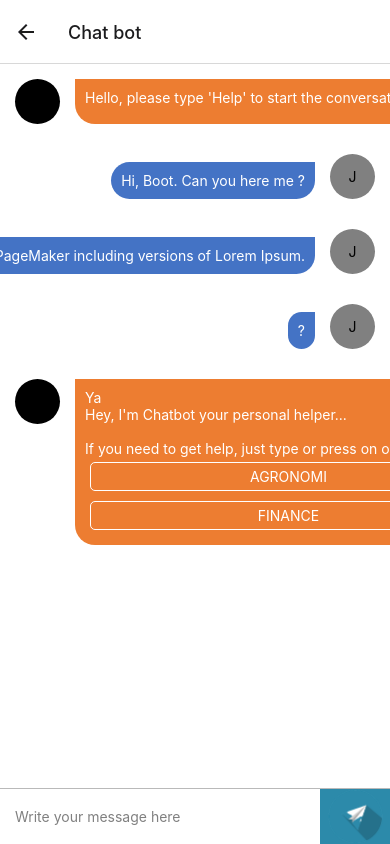
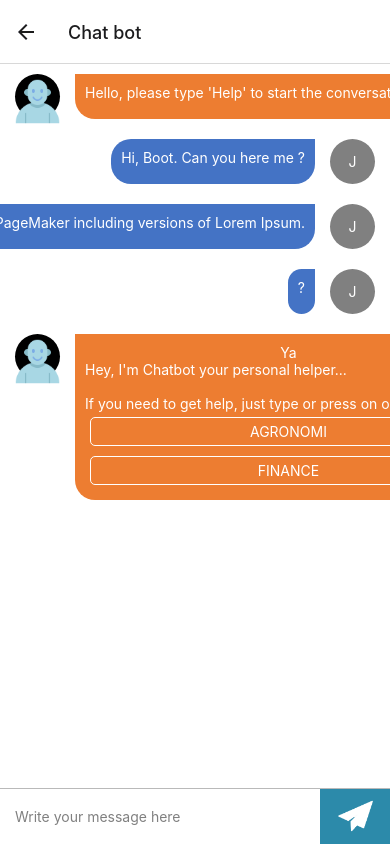
Before and after one commit to dwi2001/chatbot, a React Native app: screen /ChatBot in a window 390 px wide. Built offline with nearby package versions, Linux system fonts and the light colour scheme.

Commit message:
init chat

```diff
--- a/src/Component/ChatItem.js
+++ b/src/Component/ChatItem.js
@@ -1,71 +1,47 @@
-import {Text, View, StyleSheet, useWindowDimensions} from 'react-native';
-import React, {useState} from 'react';
+import {Text, View, StyleSheet, Image} from 'react-native';
+import React from 'react';
 import {DotIndicator} from 'react-native-indicators';
+import {bootLogo} from '../assets/images';
 
 const ChatItem = ({
   containerStyle,
-  cardStyle,
   children,
   loading = false,
-  logo,
-  isUser,
+  avatarText,
+  avatarImg,
+  isCustomer,
 }) => {
-  const windowDimensions = useWindowDimensions();
-  const [widthDimension, setWidthDimension] = useState(windowDimensions.width);
-
-  const onLayout = event => {
-    const {width} = event.nativeEvent.layout;
-    setWidthDimension(width);
-  };
-
   const styled = {
-    itemMessage: [
-      styles.cardMessage,
-      cardStyle,
-      isUser ? styles.cardMessageUser : {},
+    containerStyle: [
+      containerStyle,
+      styles.cardContainer,
+      isCustomer ? styles.cardContainerCustomer : {},
     ],
-    iconuserBg: [
-      styles.user,
-      isUser
-        ? {
-            backgroundColor: 'grey',
-          }
-        : {
-            backgroundColor: 'black',
-          },
+    avatarContainer: [
+      styles.avatar,
+      isCustomer ? styles.bgAvatarCustomer : styles.bgAvatarBoot,
     ],
+    bodyContainer: [
+      styles.bodyContainer,
+      isCustomer ? styles.cardContainerCustomer : {},
+    ],
+    messageLayouts: [styles.messages, isCustomer ? styles.messageCustomer : {}],
   };
 
   return (
-    <View style={[styles.card, containerStyle]}>
-      <View
-        style={[
-          isUser
-            ? {
-                flexDirection: 'row-reverse',
-                marginVertical: 10,
-              }
-            : {
-                flexDirection: 'row',
-                marginVertical: 10,
-              },
-        ]}>
-        <View style={styled.iconuserBg}>
-          <Text style={styles.iconUser}>{logo}</Text>
+    <View style={styled.containerStyle}>
+      <View style={styled.avatarContainer}>
+        {isCustomer ? (
+          <Text style={styles.avatarText}>{avatarText}</Text>
+        ) : (
+          <Image
+            style={styles.avatarImg}
+            source={avatarImg ? avatarImg : bootLogo}
+          />
+        )}
       </View>
-        <View
-          style={[
-            isUser
-              ? {
-                  flexDirection: 'row-reverse',
-                  maxWidth: '76%',
-                }
-              : {
-                  flexDirection: 'row',
-                  maxWidth: '76%',
-                },
-          ]}>
-          <View onLayout={onLayout} style={styled.itemMessage}>
+      <View style={styled.bodyContainer}>
+        <View style={styled.messageLayouts}>
           {loading ? (
             <View style={styles.dotLoading}>
               <DotIndicator color={'#FFF'} count={3} size={6} />
@@ -76,42 +52,63 @@ const ChatItem = ({
         </View>
       </View>
     </View>
-    </View>
   );
 };
 
 const styles = StyleSheet.create({
-  card: {
-    justifyContent: 'center',
-    marginVertical: 5,
+  cardContainer: {
+    marginVertical: 10,
+    flexDirection: 'row',
   },
-  cardMessage: {
-    backgroundColor: '#ed7d31',
-    padding: 10,
-    borderRadius: 20,
-    minWidth: '20%',
-    borderTopLeftRadius: 0,
+  cardContainerCustomer: {
+    flexDirection: 'row-reverse',
   },
-  cardMessageUser: {
-    backgroundColor: '#4473c5',
-    alignSelf: 'flex-end',
-    borderTopRightRadius: 0,
-    borderTopLeftRadius: 20,
+  bgAvatarBoot: {
+    backgroundColor: 'black',
   },
-  user: {
+  bgAvatarCustomer: {
+    backgroundColor: 'grey',
+  },
+  avatar: {
     marginHorizontal: 15,
-    backgroundColor: 'red',
     width: 45,
     height: 45,
     borderRadius: 100,
     justifyContent: 'center',
     alignItems: 'center',
   },
+  avatarImg: {
+    marginTop: 10,
+    height: '100%',
+    width: '100%',
+  },
+  avatarText: {
+    color: '#FFF',
+  },
+
+  bodyContainer: {
+    maxWidth: '76%',
+    flexDirection: 'row',
+  },
+
+  messages: {
+    backgroundColor: '#ed7d31',
+    padding: 10,
+    borderRadius: 20,
+    minWidth: '20%',
+    borderTopLeftRadius: 0,
+    alignItems: 'center',
+  },
+  messageCustomer: {
+    backgroundColor: '#4473c5',
+    borderTopRightRadius: 0,
+    borderTopLeftRadius: 20,
+  },
+
   dotLoading: {
     height: 15,
     width: 15,
-    alignItems: 'center',
-    alignSelf: 'center',
+    paddingTop: 5,
   },
 });
 
--- a/src/Component/InputSend.js
+++ b/src/Component/InputSend.js
@@ -4,13 +4,13 @@ import {
   TextInput,
   TouchableOpacity,
   Image,
+  ActivityIndicator,
 } from 'react-native';
 import React from 'react';
-import {iconSend} from '../assets/images';
+import {paperPlan} from '../assets/images';
 
-export default function InputSend({onSend, ...props}) {
+export default function InputSend({onSend, loading = false, ...props}) {
   return (
-    <View>
     <View style={styles.contentFooter}>
       <TextInput
         style={styles.textInput}
@@ -18,12 +18,15 @@ export default function InputSend({onSend, ...props}) {
         placeholderTextColor={'grey'}
         {...props}
       />
-        <TouchableOpacity onPress={onSend} activeOpacity={0.9}>
+      <TouchableOpacity disabled={loading} onPress={onSend} activeOpacity={0.7}>
         <View style={styles.containerIconSend}>
-            <Image style={styles.iconSend} source={iconSend} />
+          {loading ? (
+            <ActivityIndicator size={25} color="#FFF" />
+          ) : (
+            <Image style={styles.iconSend} source={paperPlan} />
+          )}
         </View>
       </TouchableOpacity>
-      </View>
     </View>
   );
 }
@@ -43,10 +46,12 @@ const styles = StyleSheet.create({
   containerIconSend: {
     backgroundColor: '#2c8aaa',
     width: 70,
+    height: 55,
+    justifyContent: 'center',
     alignItems: 'center',
   },
   iconSend: {
-    height: 55,
-    width: 55,
+    height: 35,
+    width: 35,
   },
 });
--- a/src/Screen/ChatPage.js
+++ b/src/Screen/ChatPage.js
@@ -9,7 +9,6 @@ import {
 } from 'react-native';
 import InputSend from '../Component/InputSend';
 import ChatItem from '../Component/ChatItem';
-import AppBar from '../Component/AppBar';
 const sample = [
   {
     name: 'Boot',
@@ -41,23 +40,15 @@ const ChatPage = () => {
   const handleSendMessage = () => {};
   const handleKeywordSelect = (itm, i) => {};
 
-  return (
-    <SafeAreaView style={styles.container}>
-      {/* <AppBar title={'Chat Bot'} /> */}
-      <FlatList
-        ref={flatListRef}
-        showsVerticalScrollIndicator={false}
-        data={chats}
-        onContentSizeChange={() =>
-          flatListRef.current?.scrollToEnd({animated: true})
-        }
-        renderItem={({item, index}) => {
+  const renderItem = ({item, index}) => {
     return (
       <ChatItem
         key={index}
+        containerStyle={{}}
         loading={false}
-              logo={item.name.substring(0, 1)}
-              isUser={item.name !== 'Boot'}>
+        avatarText={item.name.substring(0, 1)}
+        avatarImg={''}
+        isCustomer={item.name !== 'Boot'}>
         <Text style={{color: '#FFF'}}>{item.message}</Text>
         {index === 4 && (
           <View>
@@ -79,7 +70,18 @@ const ChatPage = () => {
         )}
       </ChatItem>
     );
-        }}
+  };
+
+  return (
+    <SafeAreaView style={styles.container}>
+      <FlatList
+        ref={flatListRef}
+        showsVerticalScrollIndicator={false}
+        data={chats}
+        renderItem={renderItem}
+        onContentSizeChange={() =>
+          flatListRef.current?.scrollToEnd({animated: true})
+        }
       />
       <InputSend
         onChangeText={val => setInput(val)}
--- a/src/assets/images.js
+++ b/src/assets/images.js
@@ -1,2 +1,2 @@
-export const iconSend = require('../assets/icon-send.png');
 export const bootLogo = require('../assets/user-boot.png');
+export const paperPlan = require('../assets/paper-plane.png');
```
Also changed, not shown: src/assets/icon-send.png (deleted), src/assets/paper-plane.png (added). Lines whose indentation alone changed are shown as unchanged.
